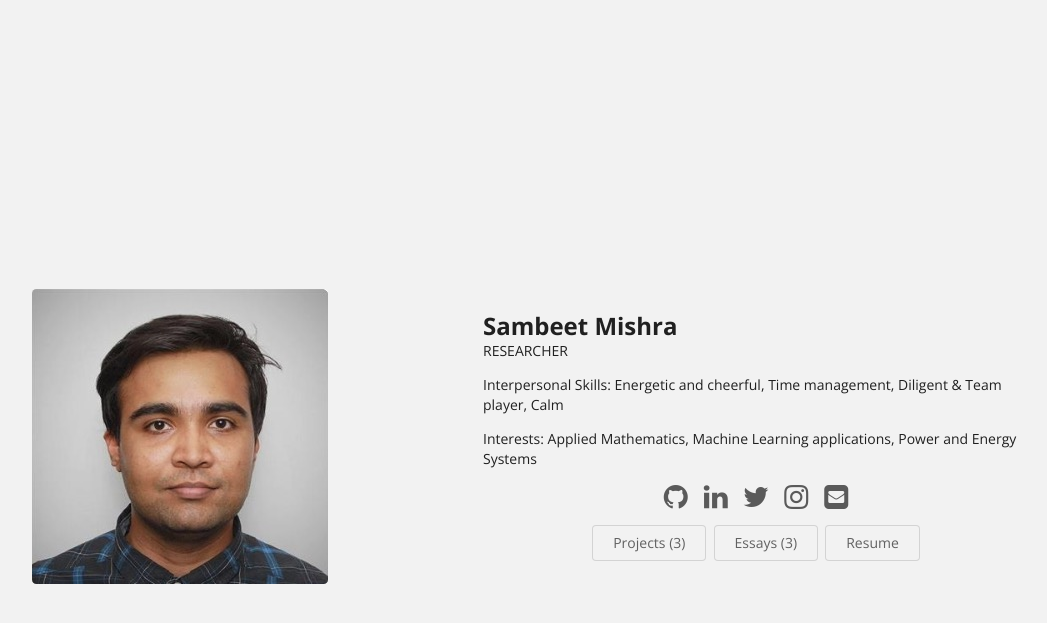
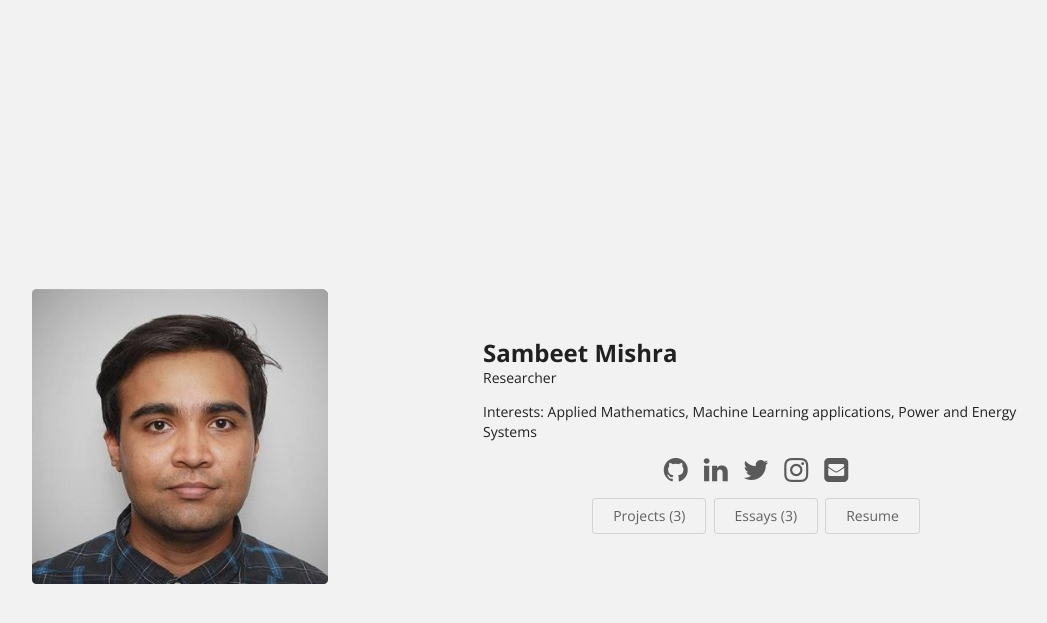
Before and after one commit to sambeetportfolio/sambeet_portfolio, a Jekyll site: the page built from index.html, in a window 1280 px wide. Shown: the top 623 px of the page, without its empty margins (171-1218 px from the left). Built offline with Jekyll 4.4.1, drawn with Linux system fonts in a browser that asks for light colours.

Commit message:
Update bio.json

```diff
--- a/_data/bio.json
+++ b/_data/bio.json
@@ -1,12 +1,12 @@
 {
   "basics": {
     "name": "Sambeet Mishra",
-    "label": "RESEARCHER",
+    "label": "Researcher",
     "picture": "https://sambeetportfolio.github.io/sambeet_portfolio/images/profile.jpg",
     "email": "sambeets@gmail.com",
     "phone": "+372-5890-3996",
     "website": "http://www.sambeetmishra.com/",
-    "summary": "Interpersonal Skills: Energetic and cheerful, Time management, Diligent & Team player, Calm",
+    "summary": ,
     "location": {
       "address": "",
       "postalCode": "",
```
